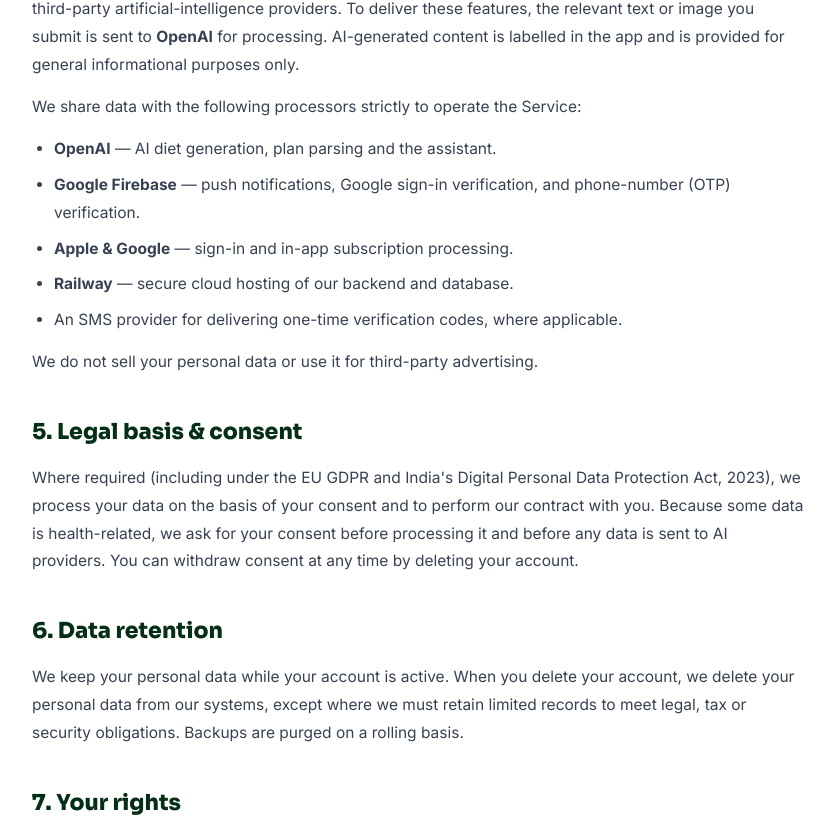
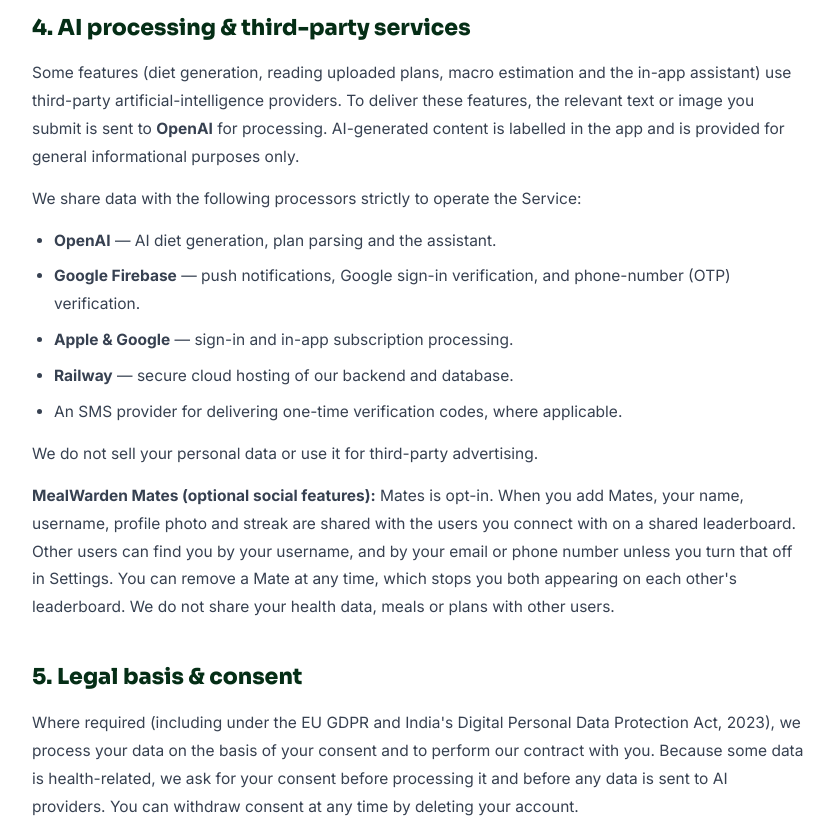
Before and after one commit to mealwarden-backend/mealwarden-website, a Next.js app: page /privacy in a window 1280 px wide. Shown: the part 1454-2272 px from the top of the page, without its empty margins (222-1056 px from the left). Built offline with nearby package versions, Linux system fonts and the light colour scheme; no server answers.

Commit message:
latest changes

```diff
--- a/src/app/privacy/page.tsx
+++ b/src/app/privacy/page.tsx
@@ -34,6 +34,7 @@
         <LI><strong>Content you provide:</strong> diet plans you upload (photos, PDFs or documents), meals you log, water intake, prep tasks, grocery lists, and messages you send to the in-app assistant.</LI>
         <LI><strong>Device &amp; usage information:</strong> device type, app version, a push-notification token, and basic technical logs (including IP address) needed to operate and secure the Service.</LI>
         <LI><strong>Purchase information:</strong> your subscription status and entitlements. Payments are processed by Apple or Google; we do not receive or store your card details.</LI>
+        <LI><strong>Social connections (MealWarden Mates):</strong> if you choose to connect with other users, we store those connections and pending requests. Your name, username, profile photo and streak become visible to the Mates you connect with.</LI>
       </UL>
 
       <H2>3. How we use your information</H2>
@@ -61,6 +62,15 @@
         <LI>An SMS provider for delivering one-time verification codes, where applicable.</LI>
       </UL>
       <P>We do not sell your personal data or use it for third-party advertising.</P>
+
+      <P>
+        <strong>MealWarden Mates (optional social features):</strong> Mates is opt-in. When you add Mates,
+        your name, username, profile photo and streak are shared with the users you connect with on a
+        shared leaderboard. Other users can find you by your username, and by your email or phone number
+        unless you turn that off in Settings. You can remove a Mate at any time, which stops you both
+        appearing on each other&apos;s leaderboard. We do not share your health data, meals or plans with
+        other users.
+      </P>
 
       <H2>5. Legal basis &amp; consent</H2>
       <P>
```
